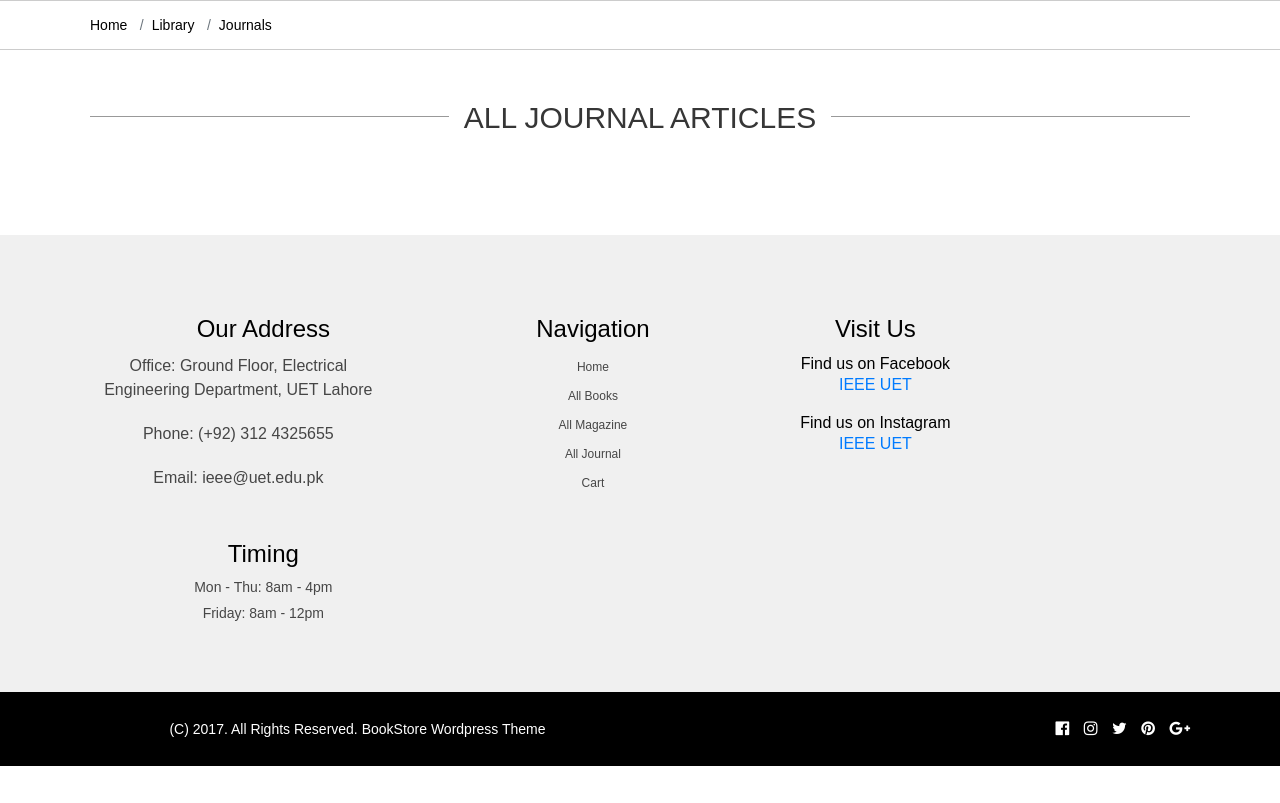
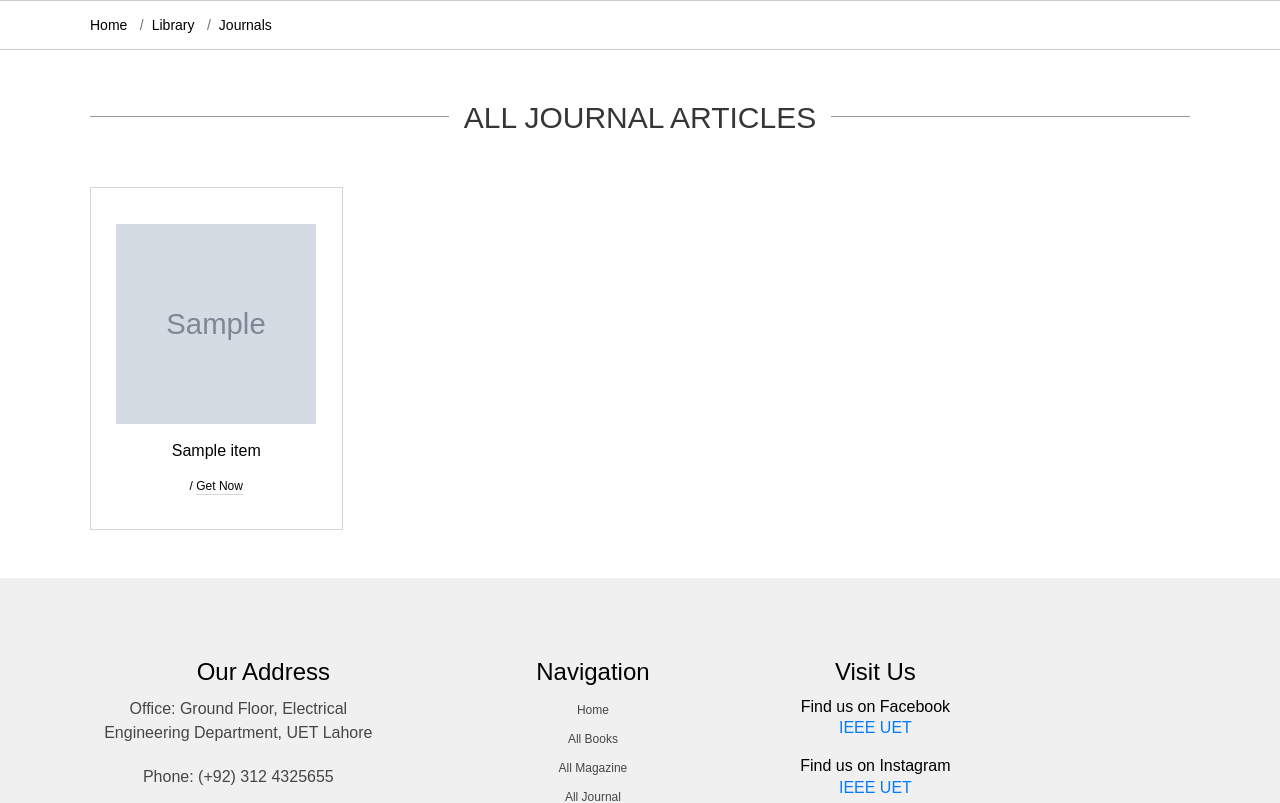
Before and after one commit to rtayyab1017/dbfinal_project, a Django app: page /books/alljournals/ in a window 1280 px wide. Shown: the part 150-953 px from the top of the page. Before the commit the page ends 916 px from the top, so only its background shows below. Run offline with Django 3.2, Linux system fonts and the light colour scheme; a user stored in the database is signed in; tables that the repository leaves empty hold one stand-in row (values such as "Sample post"); grey boxes marked "Sample" are stand-in pictures; some libraries are stand-ins or nearby versions.

```diff
--- a/books/templates/books/allbooks.html
+++ b/books/templates/books/allbooks.html
@@ -17,7 +17,7 @@
                     <hr>
                 </div>
                 <div class="row">
-                {%  for item in libraryitem1.all %}
+                {%  for item in libraryitem %}
                 <div class="col-lg-3 col-md-6">
                     <div class="item">
                         <img src="{{ item.Image.url }}" alt="img" height=200 width=200>
--- a/books/templates/books/alljournals.html
+++ b/books/templates/books/alljournals.html
@@ -17,8 +17,7 @@
                     <hr>
                 </div>
                 <div class="row">
-                {%  for item in libraryitem2.all %}
-                {% if forloop.counter >= 44 %}
+                {%  for item in libraryitem %}
                 <div class="col-lg-3 col-md-6">
                     <div class="item">
                         <img src="{{ item.Image.url }}" alt="img" height=200 width=200>
@@ -31,7 +30,6 @@
                         </div>
                     </div>
                 </div>
-                {% endif %}
                 {% endfor %}
                 </div>
                 <br />
--- a/books/templates/books/allmagazines.html
+++ b/books/templates/books/allmagazines.html
@@ -17,8 +17,7 @@
                     <hr>
                 </div>
                 <div class="row">
-                {%  for item in libraryitem3.all %}
-                {% if forloop.counter >= 60 %}
+                {%  for item in libraryitem %}
                 <div class="col-lg-3 col-md-6">
                     <div class="item">
                         <img src="{{ item.Image.url }}" alt="img" height=200 width=200>
@@ -31,7 +30,6 @@
                         </div>
                     </div>
                 </div>
-                {% endif %}
                 {% endfor %}
                 </div>
                 <br />
--- a/books/templates/books/books.html
+++ b/books/templates/books/books.html
@@ -16,7 +16,7 @@
               <hr>
           </div>
       <div class="row">
-      {%  for item in libraryitem.all %}
+      {%  for item in libraryitem %}
       {% if forloop.counter <= 8 %}
       <div class="col-lg-3 col-md-6">
           <div class="item">
@@ -46,7 +46,7 @@
               <hr>
           </div>
       <div class="row">
-      {%  for item in libraryitem.all %}
+      {%  for item in libraryitem1 %}
       {% if forloop.counter <= 8 %}
       <div class="col-lg-3 col-md-6">
           <div class="item">
@@ -76,7 +76,7 @@
               <hr>
           </div>
       <div class="row">
-      {%  for item in libraryitem.all %}
+      {%  for item in libraryitem2 %}
       {% if forloop.counter <= 4 %}
       <div class="col-lg-3 col-md-6">
           <div class="item">
--- a/books/views.py
+++ b/books/views.py
@@ -10,23 +10,47 @@ sliplist=[]
 # Create your views here.
 @login_required(login_url='login')
 def books(request):
-    libraryitem = library_item.objects
-    return render(request, 'books/books.html', {'libraryitem': libraryitem})
+    book = []
+    jour = []
+    mag = []
+    libraryitem = library_item.objects.all()
+    for item in libraryitem:
+        if book_collection.objects.filter(pk=item.library_Id):
+            book.append(item)
+    for item in libraryitem:
+        if journal.objects.filter(pk=item.library_Id):
+            jour.append(item)
+    for item in libraryitem:
+        if magazine.objects.filter(pk=item.library_Id):
+            mag.append(item)
+    return render(request, 'books/books.html', {'libraryitem': book, 'libraryitem1': jour, 'libraryitem2': mag})
 
 @login_required(login_url='login')
 def allbooks(request):
-    libraryitem1 = library_item.objects
-    return render(request, 'books/allbooks.html', {'libraryitem1': libraryitem1})
+    book = []
+    libraryitem = library_item.objects.all()
+    for item in libraryitem:
+        if book_collection.objects.filter(pk=item.library_Id):
+            book.append(item)
+    return render(request, 'books/allbooks.html', {'libraryitem': book})
 
 @login_required(login_url='login')
 def alljournals(request):
-    libraryitem2 = library_item.objects
-    return render(request, 'books/alljournals.html', {'libraryitem2': libraryitem2})
+    jour = []
+    libraryitem = library_item.objects.all()
+    for item in libraryitem:
+        if journal.objects.filter(pk=item.library_Id):
+            jour.append(item)
+    return render(request, 'books/alljournals.html', {'libraryitem': jour})
 
 @login_required(login_url='login')
 def allmagazines(request):
-    libraryitem3 = library_item.objects
-    return render(request, 'books/allmagazines.html', {'libraryitem3': libraryitem3})
+    mag = []
+    libraryitem = library_item.objects.all()
+    for item in libraryitem:
+        if magazine.objects.filter(pk=item.library_Id):
+            mag.append(item)
+    return render(request, 'books/allmagazines.html', {'libraryitem': mag})
 
 
 @login_required(login_url='login')
```
Also changed, not shown: 1 other file.
